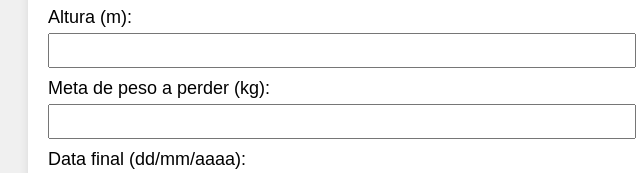
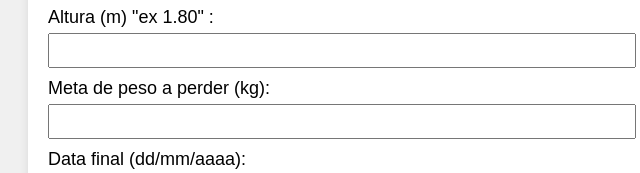
Before and after one commit to FOODCAKEGOURMET/-, a plain HTML site: page index.html in a window 1280 px wide. Shown: the part 386-559 px from the top of the page, 292-932 px from the left. Drawn offline with Linux system fonts and the light colour scheme.

Commit message:
Update index.html

```diff
--- a/index.html
+++ b/index.html
@@ -83,7 +83,7 @@
             <label for="peso">Peso atual (kg):</label>
             <input type="number" id="peso" name="peso" step="0.1" required>
 
-            <label for="altura">Altura (m):</label>
+            <label for="altura">Altura (m) "ex 1.80" :</label>
             <input type="number" id="altura" name="altura" step="0.01" required>
 
             <label for="metaPeso">Meta de peso a perder (kg):</label>
```
